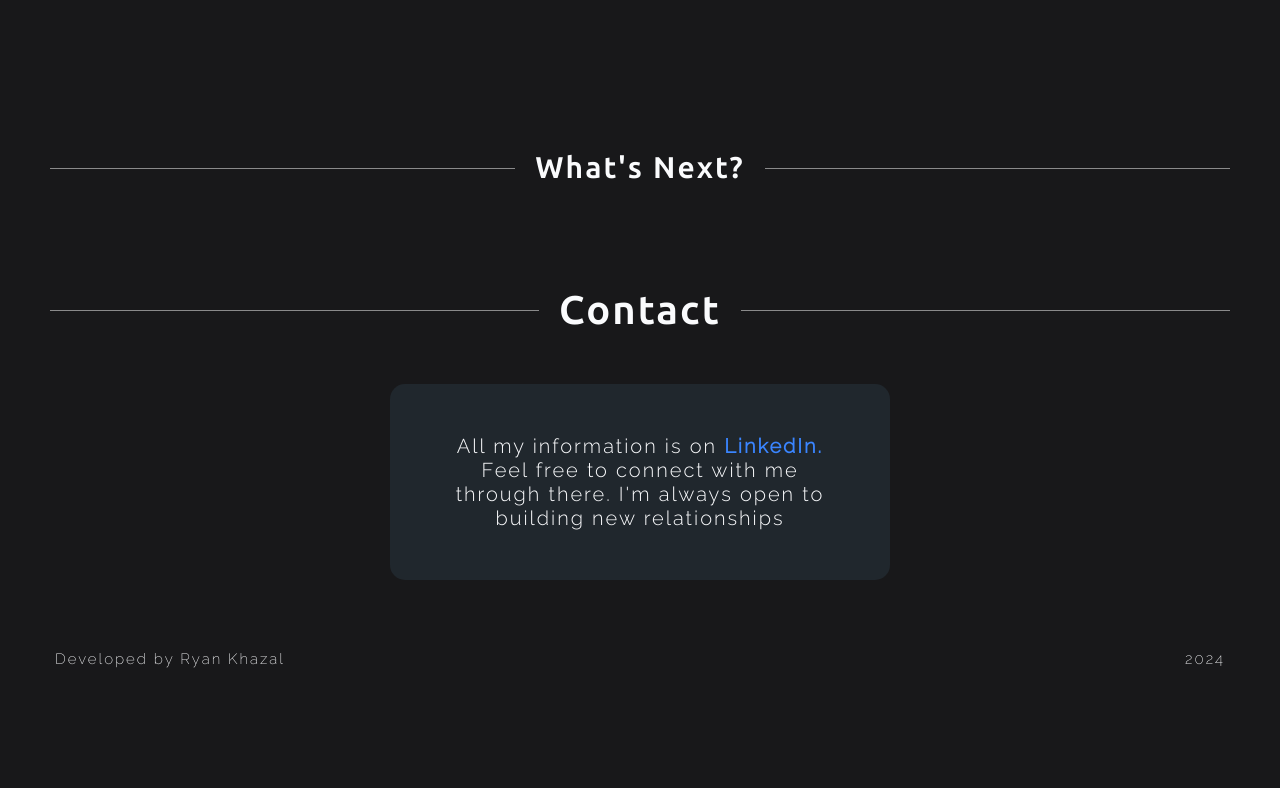
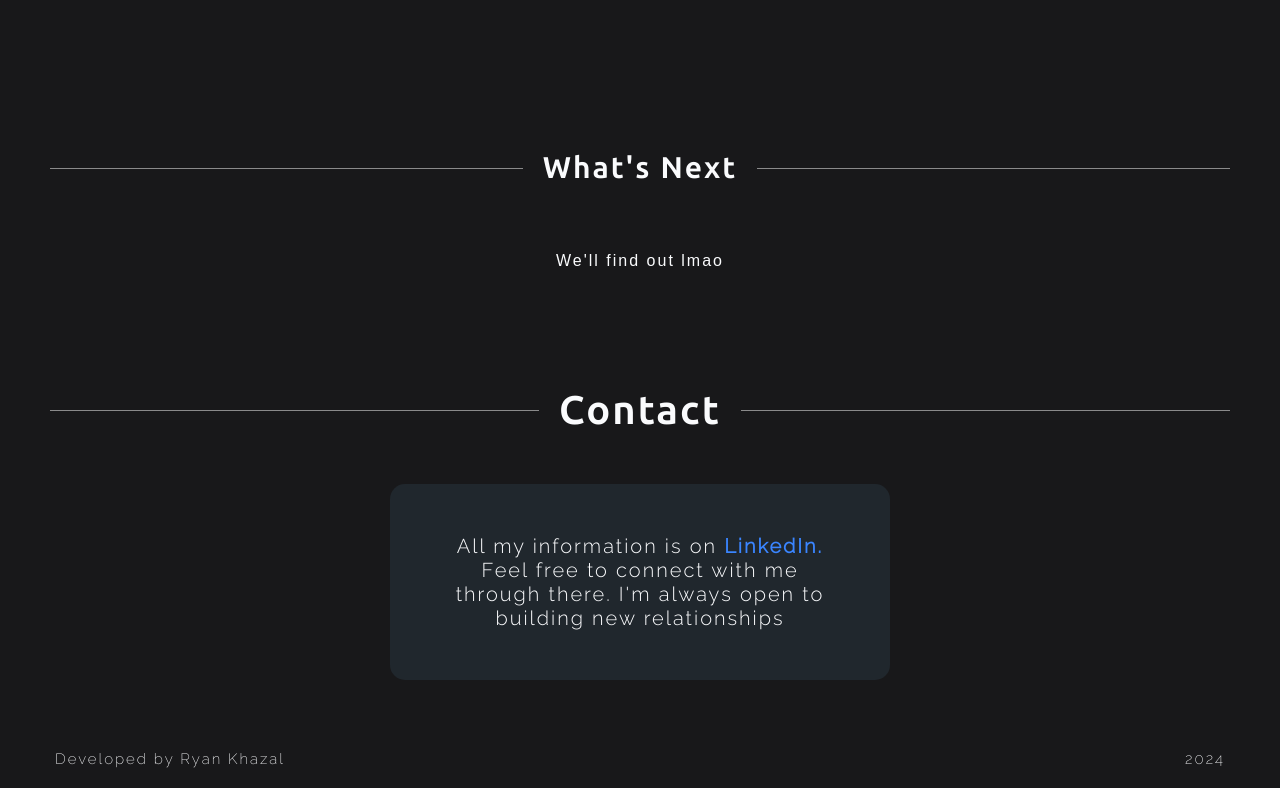
Before and after one commit to Bouderton/about-me, a React (Vite) app in the folder About-Me/: page / in a window 1280 px wide. Shown: the part 2005-2793 px from the top of the page. Before the commit the page ends 2693 px from the top, so only its background shows below. Built offline with nearby package versions, Linux system fonts and the light colour scheme.

Commit message:
container setup

```diff
--- a/About-Me/src/components/Navigation/Navigation.jsx
+++ b/About-Me/src/components/Navigation/Navigation.jsx
@@ -11,6 +11,7 @@ const Navigation = ({
   skillsRef,
   projectsRef,
   contactRef,
+  nextRef,
   isOpen,
   handleClick,
 }) => {
--- a/About-Me/src/components/Next/Next.css
+++ b/About-Me/src/components/Next/Next.css
@@ -20,3 +20,11 @@
   flex-shrink: 0;
   font-family: "UbuntuSans-Bold", Arial;
 }
+
+.next__info {
+  display: flex;
+  justify-content: center;
+}
+
+.next__info-text {
+}
--- a/About-Me/src/components/Next/Next.jsx
+++ b/About-Me/src/components/Next/Next.jsx
@@ -12,16 +12,25 @@ const Next = ({ nextRef }) => {
         viewport={{ once: true }}
         className="next__title-container"
       >
-        <Break diretion="left" />
+        <Break diretion="right" />
         <motion.h2
           initial={{ scale: 0.9 }}
           whileInView={{ scale: 1 }}
           viewport={{ once: true }}
           className="next__title"
         >
-          What's Next?
+          What's Next
         </motion.h2>
-        <Break direction="right" />
+        <Break direction="left" />
+      </motion.div>
+      <motion.div
+        className="next__info"
+        initial={{ opacity: 0, y: 100 }}
+        viewport={{ once: true }}
+        transition={{ delay: 0.5, duration: 0.5 }}
+        whileInView={{ opacity: 1, y: 0 }}
+      >
+        <p className="next__info-text">We'll find out lmao</p>
       </motion.div>
     </section>
   );
```
